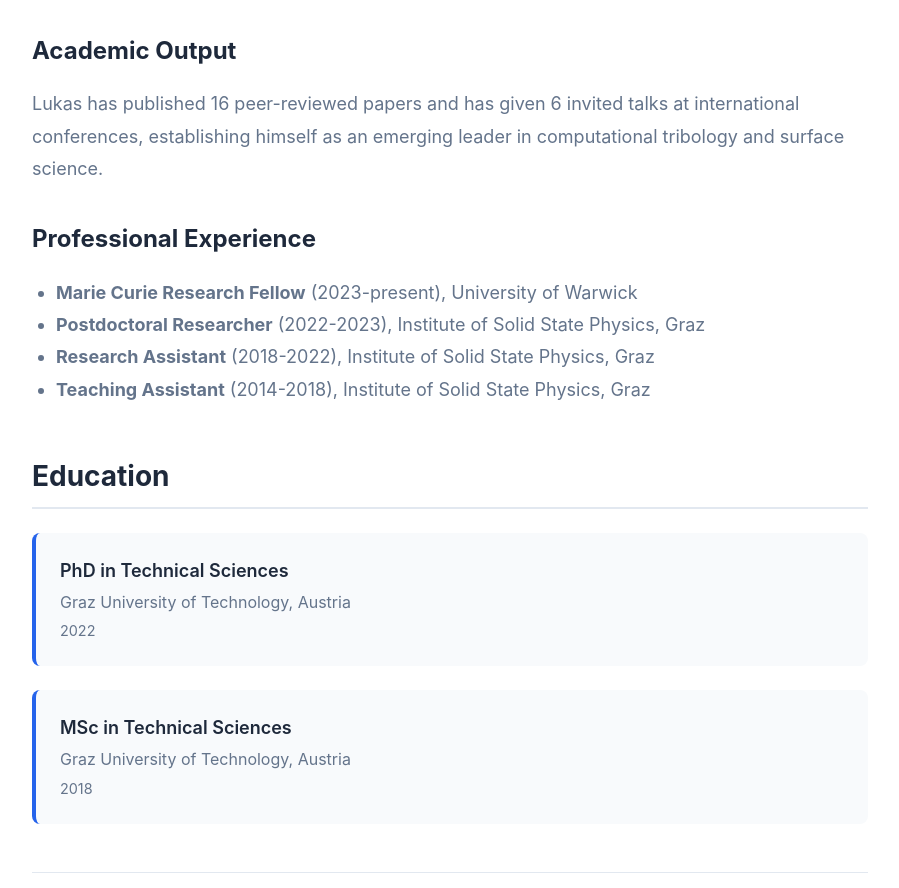
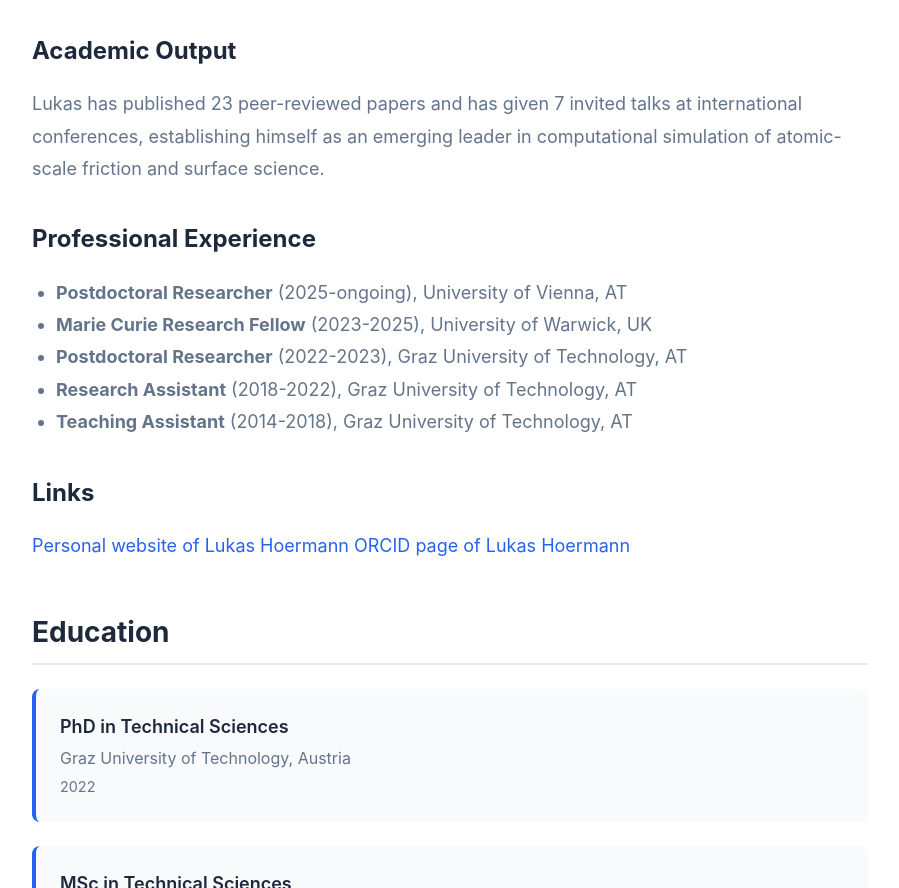
Before and after one commit to maurergroup/maurergroup.github.io, an Astro site: page /team/lukas-hoermann in a window 1280 px wide. Shown: the part 1471-2359 px from the top of the page, without its empty margins (190-1089 px from the left). Built offline with nearby package versions, Linux system fonts and the light colour scheme; Astro itself is replaced by a stand-in of ours.

Commit message:
Update lukas-hoermann.md

```diff
--- a/src/content/team/lukas-hoermann.md
+++ b/src/content/team/lukas-hoermann.md
@@ -43,11 +43,17 @@ Lukas completed his PhD at Graz University of Technology, where his thesis focus
 
 ## Academic Output
 
-Lukas has published 16 peer-reviewed papers and has given 6 invited talks at international conferences, establishing himself as an emerging leader in computational tribology and surface science.
+Lukas has published 23 peer-reviewed papers and has given 7 invited talks at international conferences, establishing himself as an emerging leader in computational simulation of atomic-scale friction and surface science.
 
 ## Professional Experience
 
-- **Marie Curie Research Fellow** (2023-present), University of Warwick
-- **Postdoctoral Researcher** (2022-2023), Institute of Solid State Physics, Graz
-- **Research Assistant** (2018-2022), Institute of Solid State Physics, Graz
-- **Teaching Assistant** (2014-2018), Institute of Solid State Physics, Graz
+- **Postdoctoral Researcher** (2025-ongoing), University of Vienna, AT
+- **Marie Curie Research Fellow** (2023-2025), University of Warwick, UK
+- **Postdoctoral Researcher** (2022-2023), Graz University of Technology, AT
+- **Research Assistant** (2018-2022), Graz University of Technology, AT
+- **Teaching Assistant** (2014-2018), Graz University of Technology, AT
+
+## Links
+
+[Personal website of Lukas Hoermann](https://lukas-hoermann.github.io/)
+[ORCID page of Lukas Hoermann]([https://lukas-hoermann.github.io/](https://orcid.org/0000-0003-4150-1592))
```
